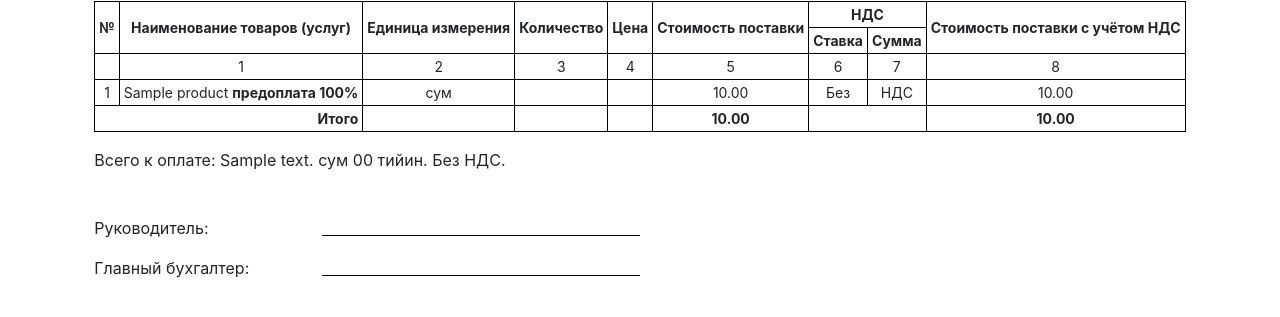
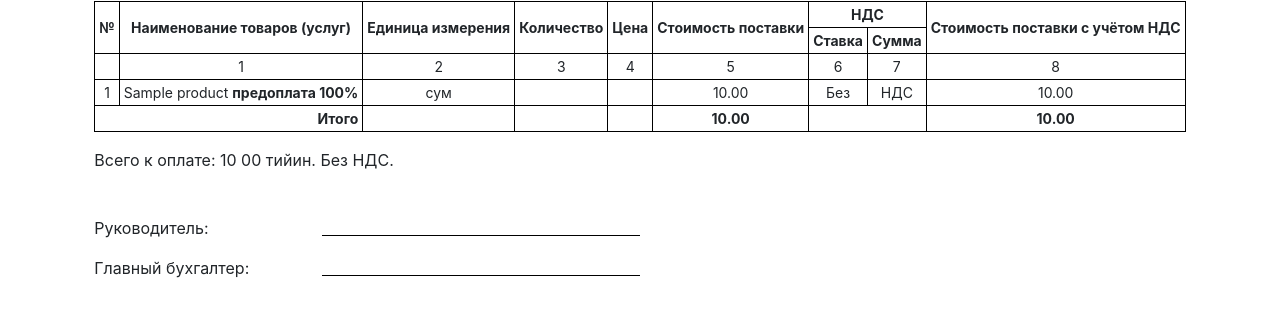
Before and after one commit to Dooweed/bbu_academy, a Django app: template templates/purchase/invoice/invoice.html in a window 1280 px wide. Shown: the part 369-686 px from the top of the page. Run offline with Django 3.2, Linux system fonts and the light colour scheme; data comes from the database, SQL or seed files in the repository; the template is opened without the code that fills it: most values are stand-ins (such as "Sample title", 1, 10 or a date in 2020); parts of the project's set-up code (start-up, migrations or seed data) failed here and were passed over; some libraries are stand-ins or nearby versions.

Commit message:
Minor changes & Bug fixes

```diff
--- a/purchase/models.py
+++ b/purchase/models.py
@@ -8,9 +8,6 @@ from django.core.files.uploadedfile import InMemoryUploadedFile
 from django.core.validators import validate_integer
 from django.db import models
 from django.contrib.contenttypes.fields import GenericForeignKey
-
-from num2words import num2words
-from django.utils.translation import to_locale, get_language
 
 from django.utils.translation import gettext_lazy as _, gettext as gt
 
@@ -273,9 +270,6 @@ class PurchaseRecord(PaymeMerchantMixin):
         line = str(self.overall_price)[::-1]
         return " ".join([line[i:i+3] for i in range(0, len(line), 3)])[::-1] + " " + gt("сум")
 
-    def textual_overall_price(self):
-        return num2words(self.overall_price, lang="ru").capitalize()
-
     def payer_type(self):
         return self.payer._meta.verbose_name if self.payer else "(не заполнено)"
     payer_type.short_description = "Тип плательщика"
--- a/templates/purchase/invoice/invoice.html
+++ b/templates/purchase/invoice/invoice.html
@@ -161,7 +161,7 @@
         </tr>
     </table>
 
-    <p class="text-price mb-5">{% translate 'Всего к оплате' %}: {{ record.textual_overall_price }} {% translate 'сум 00 тийин' %}. {% translate 'Без НДС' %}.</p>
+    <p class="text-price mb-5">{% translate 'Всего к оплате' %}: {{ record.f_overall_price }} {% translate '00 тийин' %}. {% translate 'Без НДС' %}.</p>
 
     <div class="signatures w-50">
 
```
Also changed, not shown: locale/uz/LC_MESSAGES/django.po, 1 other file.
